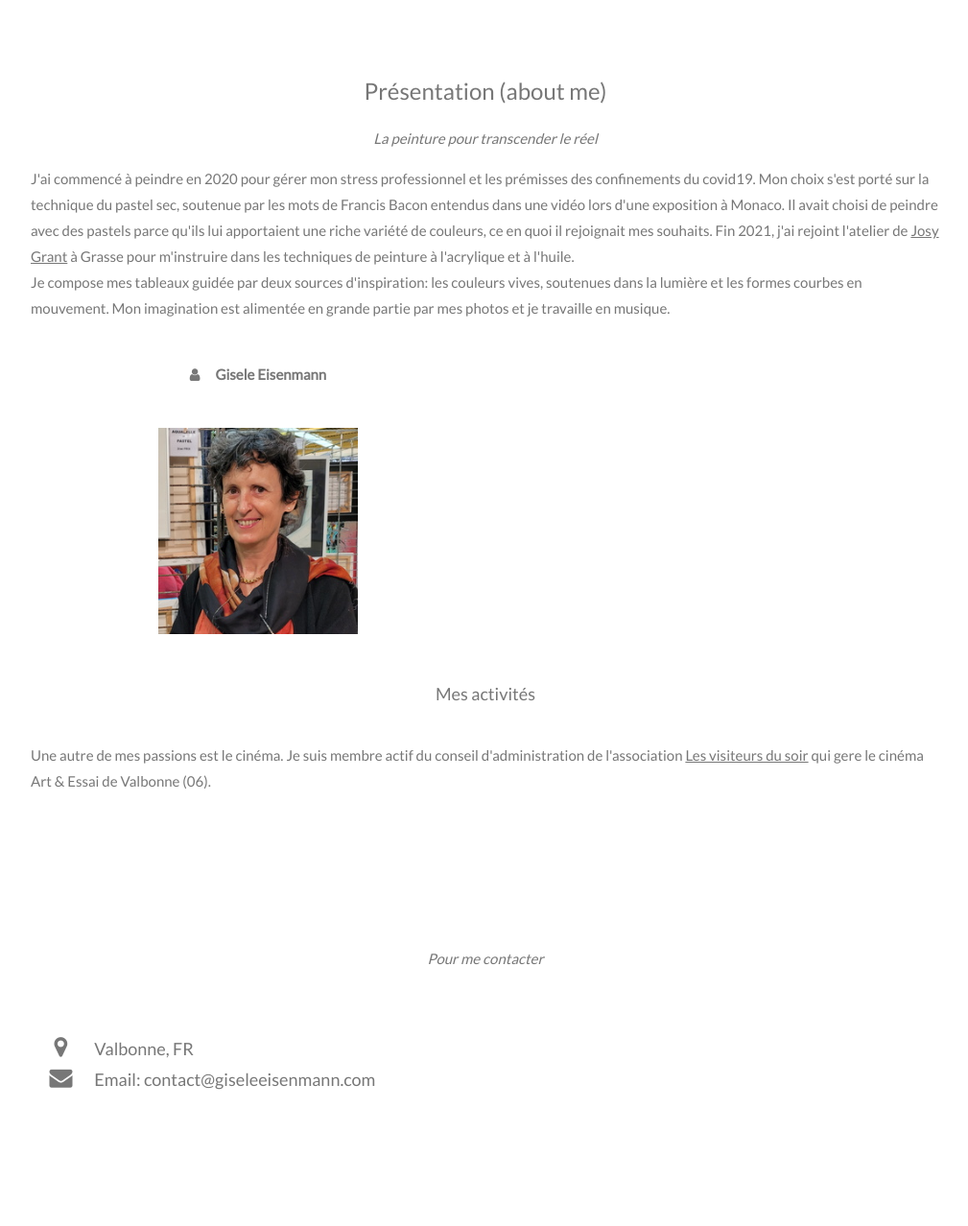
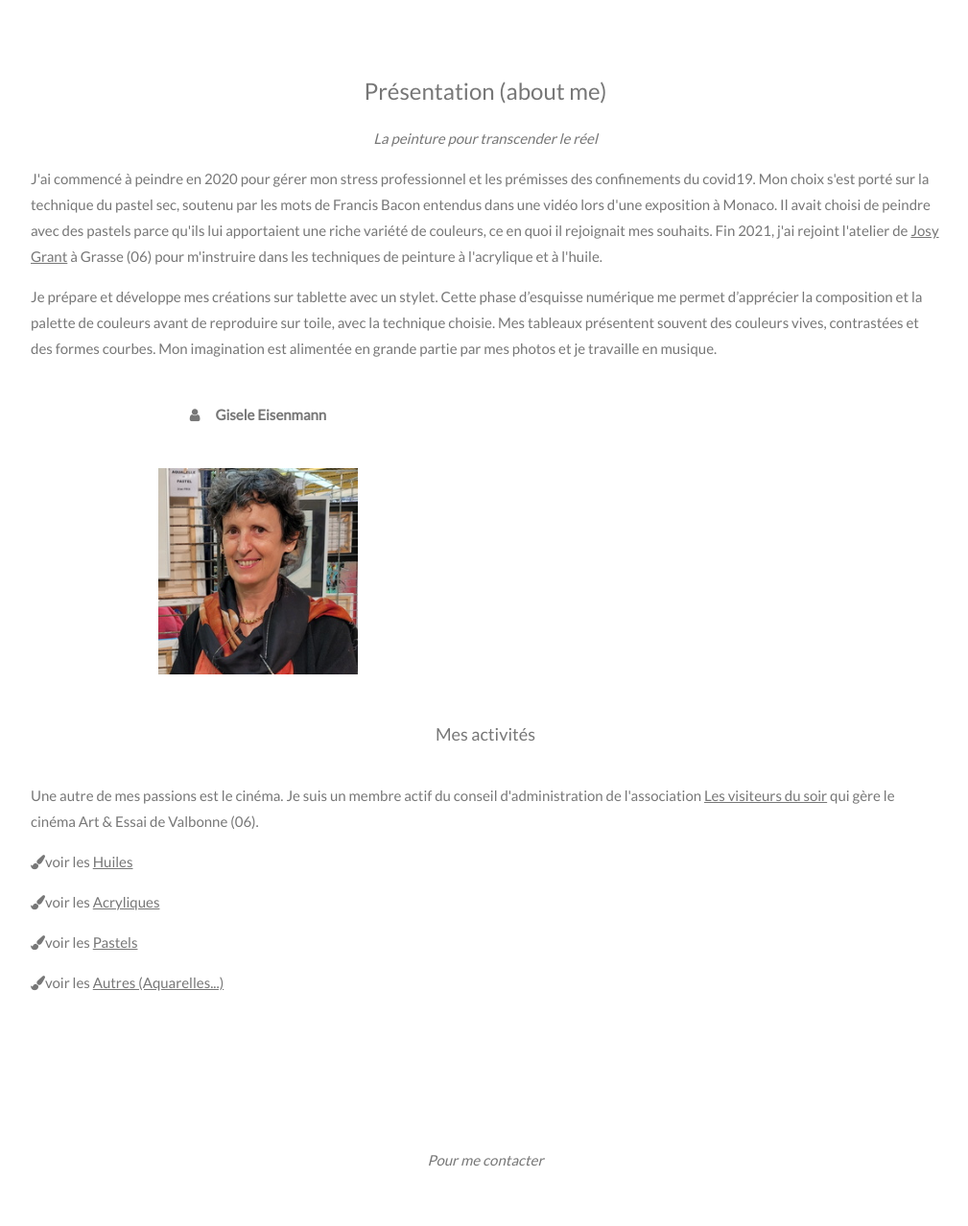
Before and after one commit to MichelEisenmann/gem-gallery, a PHP site: page / in a window 1280 px wide. Shown: the part 401-1679 px from the top of the page at 96% size, without its empty margins (134-1143 px from the left). Run offline with PHP 8.4, Linux system fonts and the light colour scheme.

Commit message:
nouveau script deployment. ajout des liens dans index

```diff
--- a/htdocs/index.html
+++ b/htdocs/index.html
@@ -84,28 +84,41 @@ body, html {
   <h3 class="w3-center">Pr&eacute;sentation (about me)</h3>
   <p class="w3-center"><em>La peinture pour transcender le r&eacute;el</em></p>
   <p>J'ai commenc&eacute; &agrave; peindre en 2020 pour g&eacute;rer mon stress professionnel et les pr&eacute;misses des confinements du covid19.
-  Mon choix s'est port&eacute; sur la technique du pastel sec, soutenue par les mots de Francis Bacon entendus dans une vid&eacute;o
+  Mon choix s'est port&eacute; sur la technique du pastel sec, soutenu par les mots de Francis Bacon entendus dans une vid&eacute;o
   lors d'une exposition &agrave; Monaco. Il avait choisi de peindre avec des pastels parce qu'ils lui apportaient
   une riche vari&eacute;t&eacute; de couleurs, ce en quoi il rejoignait mes souhaits.
-  Fin 2021, j'ai rejoint l'atelier de <a href="http://www.atelier-des-beaux-arts-grasse.fr/">Josy Grant</a> &agrave; Grasse pour m'instruire dans les techniques de peinture &agrave; l'acrylique et &agrave; l'huile.
-<br>Je compose mes tableaux guid&eacute;e par deux sources d'inspiration: les couleurs vives, soutenues dans la lumi&egrave;re et les formes courbes en mouvement. Mon imagination est aliment&eacute;e en grande partie par mes photos et je travaille en musique. </br></p>
+  Fin 2021, j'ai rejoint l'atelier de <a href="http://www.atelier-des-beaux-arts-grasse.fr/">Josy Grant</a> &agrave; Grasse (06)
+  pour m'instruire dans les techniques de peinture &agrave; l'acrylique et &agrave; l'huile.
+<p>Je pr&eacute;pare et d&eacute;veloppe mes cr&eacute;ations sur tablette avec un stylet. Cette phase d’esquisse numérique
+me permet d’appr&eacute;cier la composition et la palette de couleurs avant de reproduire sur toile, avec la technique choisie.
+Mes tableaux pr&eacute;sentent souvent des couleurs vives, contrast&eacute;es et des formes courbes.
+Mon imagination est aliment&eacute;e en grande partie par mes photos et je travaille en musique.
+ </p></p>
   <div class="w3-row">
     <div class="w3-col m6 w3-center w3-padding-large">
       <p><b><i class="fa fa-user w3-margin-right"></i>Gisele Eisenmann</b></p><br>
       <img src="public/images/web/gisele.jpg" alt="Ma photo" width="208" height="215">
     </div>
 
-    <!-- Hide this text on small devices -->
+
+  </div>
+  <p class="w3-large w3-center w3-padding-16">Mes activit&eacute;s</p>
+  <p>Une autre de mes passions est le cinéma. Je suis un membre actif du conseil d'administration de l'association
+       <a href="http://lesvisiteursdusoir.com/">Les visiteurs du soir</a> qui g&egrave;re le cinéma Art &amp; Essai de Valbonne (06).
+
+   <!-- Hide this text on small devices -->
 <!--    <div class="w3-col m6 w3-hide-small w3-padding-large">
       <p>Welcome to my website. </p>
     </div>
 -->
-  </div>
-  <p class="w3-large w3-center w3-padding-16">Mes activit&eacute;s</p>
-  <p>Une autre de mes passions est le cinéma. Je suis membre actif du conseil d'administration de l'association
-       <a href="http://lesvisiteursdusoir.com/">Les visiteurs du soir</a> qui gere le cinéma Art &amp; Essai de Valbonne (06).
+
+  <p><i class="fa fa-paint-brush"></i>voir les <a href="public/galerie_spread.php?type=oil">Huiles</a></p>
+   <p><i class="fa fa-paint-brush"></i>voir les <a href="public/galerie_spread.php?type=acrylic">Acryliques</a></p>
+    <p><i class="fa fa-paint-brush"></i>voir les <a href="public/galerie_spread.php?type=pastel">Pastels</a></p>
+	 <p><i class="fa fa-paint-brush"></i>voir les <a href="public/galerie_spread.php?type=other">Autres (Aquarelles...)</a></p>
+
+
 <!--
-  <p class="w3-wide"><i class="fa fa-paint-brush"></i>Peindre</p>
   <div class="w3-light-grey">
     <div class="w3-container w3-padding-small w3-dark-grey w3-center" style="width:35%">35%</div>
   </div>
--- a/htdocs/private/paint.php
+++ b/htdocs/private/paint.php
@@ -57,8 +57,9 @@ class Paint {
     // what is displayed in the gallery
     function full_title() {
         //
-        $fdate= $this->get_date();
-        return $fdate ." - " .$this->title;
+        //$fdate= $this->get_date();
+		$fsize= $this->get_size();
+        return $fsize ." - " .$this->title;
     }
 
     function get_date() {
--- a/htdocs/public/galerie_spread.php
+++ b/htdocs/public/galerie_spread.php
@@ -86,7 +86,7 @@ foreach( $dico->sortedList as $paint ) {
        </a>
        <div class="w3-container w3-center">
           <button onclick="openAdditionalInfo('<?= $cur; ?>')" class="w3-button w3-block w3-left-align">
-          <p><?= ucfirst(htmlspecialchars($paint->full_title())); ?> ...</p>
+          <p><?= ucfirst(htmlspecialchars($paint->full_title())); ?> <i class="fa fa-arrow-circle-down"></i></p>
 
 	  </button>
        </div>
```
Also changed, not shown: 1 other file.
